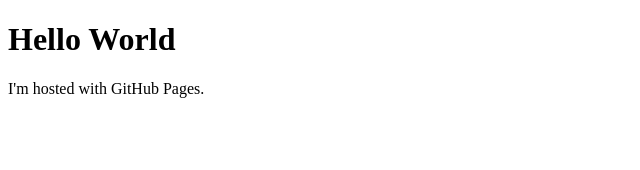
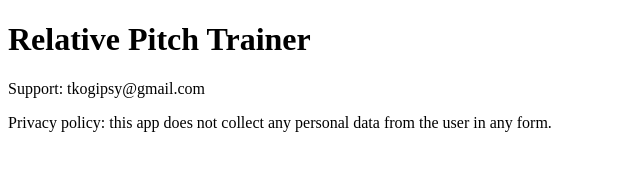
Before and after one commit to team-kafka/Interval-Ear-Trainer, a plain HTML site: page index.html in a window 1280 px wide. Shown: the whole page, without its empty margins (0-640 px from the left). Drawn offline with Linux system fonts and the light colour scheme.

Commit message:
Update index.html

```diff
--- a/index.html
+++ b/index.html
@@ -1,7 +1,8 @@
 <!DOCTYPE html>
 <html>
 <body>
-<h1>Hello World</h1>
-<p>I'm hosted with GitHub Pages.</p>
+<h1>Relative Pitch Trainer</h1>
+<p>Support: tkogipsy@gmail.com</p>
+<p>Privacy policy: this app does not collect any personal data from the user in any form.</p>
 </body>
 </html>
```
